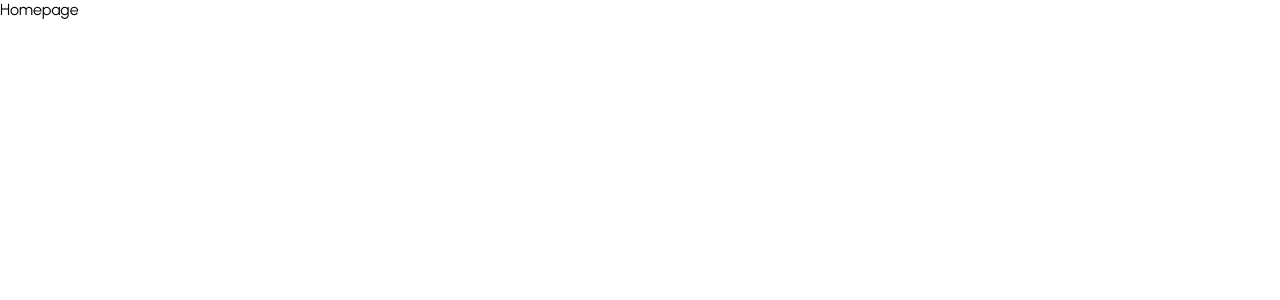
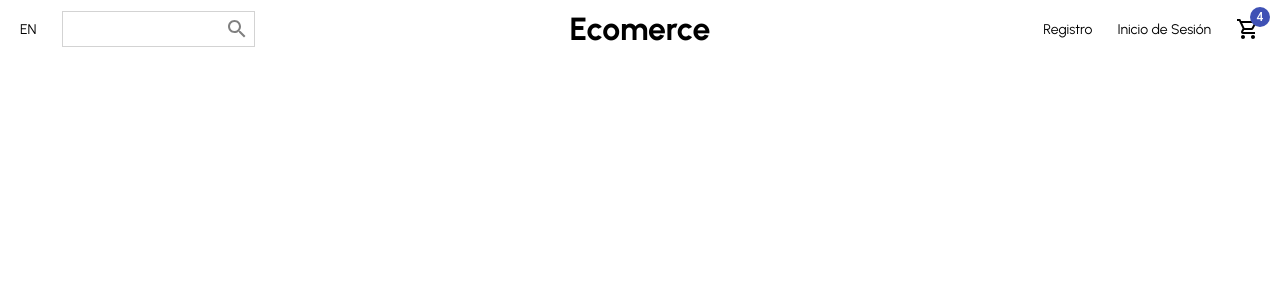
Before and after one commit to alexis19b/ecomerce-frontend, a React (Create React App) app: page / in a window 1280 px wide. Shown: the top 300 px of the page. Built offline with nearby package versions, Linux system fonts and the light colour scheme.

Commit message:
Added Navbar

```diff
--- a/package.json
+++ b/package.json
@@ -3,6 +3,8 @@
   "version": "0.1.0",
   "private": true,
   "dependencies": {
+    "@material-ui/core": "^4.12.3",
+    "@material-ui/icons": "^4.11.2",
     "@testing-library/jest-dom": "^5.14.1",
     "@testing-library/react": "^11.2.7",
     "@testing-library/user-event": "^12.8.3",
--- /dev/null
+++ b/src/components/navbar/Navbar.jsx
@@ -0,0 +1,47 @@
+import { Badge } from "@material-ui/core";
+import { ShoppingCartOutlined } from "@material-ui/icons";
+import React from "react";
+
+import {
+  Center,
+  Container,
+  Input,
+  Language,
+  Left,
+  Rigth,
+  SearchContainer,
+  Wrapper,
+  Logo,
+  MenuItem,
+  SearchIcon,
+} from "./style";
+
+const Navbar = () => {
+  return (
+    <Container>
+      <Wrapper>
+        <Left>
+          <Language>EN</Language>
+          <SearchContainer>
+            <Input />
+            <SearchIcon />
+          </SearchContainer>
+        </Left>
+        <Center>
+          <Logo>Ecomerce</Logo>
+        </Center>
+        <Rigth>
+          <MenuItem>Registro</MenuItem>
+          <MenuItem>Inicio de Sesión</MenuItem>
+          <MenuItem>
+            <Badge badgeContent={4} color="primary">
+              <ShoppingCartOutlined />
+            </Badge>
+          </MenuItem>
+        </Rigth>
+      </Wrapper>
+    </Container>
+  );
+};
+
+export default Navbar;
--- /dev/null
+++ b/src/components/navbar/style.js
@@ -0,0 +1,62 @@
+import { Search } from "@material-ui/icons";
+import styled from "styled-components";
+
+export const Container = styled.div`
+  height: 60px;
+`;
+
+export const Wrapper = styled.div`
+  padding: 10px 20px;
+  display: flex;
+  justify-content: space-between;
+  align-items: center;
+`;
+
+export const Left = styled.div`
+  flex: 1;
+  display: flex;
+  align-items: center;
+`;
+export const Language = styled.span`
+  font-size: 14px;
+  cursor: pointer;
+`;
+export const Input = styled.input`
+  border: none;
+  outline: none;
+`;
+
+export const SearchIcon = styled(Search)`
+  color: gray;
+  font-size: 16px;
+`;
+
+export const Center = styled.div`
+  flex: 1;
+  text-align: center;
+`;
+
+export const Logo = styled.h1`
+  font-weight: bold;
+`;
+
+export const Rigth = styled.div`
+  flex: 1;
+  display: flex;
+  align-items: center;
+  justify-content: flex-end;
+`;
+
+export const MenuItem = styled.div`
+  font-size: 14px;
+  cursor: pointer;
+  margin-left: 25px;
+`;
+
+export const SearchContainer = styled.div`
+  border: 0.5px solid lightgray;
+  display: flex;
+  align-items: center;
+  margin-left: 25px;
+  padding: 5px;
+`;
--- a/src/pages/home/Home.jsx
+++ b/src/pages/home/Home.jsx
@@ -1,7 +1,12 @@
 import React from "react";
+import Navbar from "../../components/navbar/Navbar";
 
 const Home = () => {
-  return <div>Homepage</div>;
+  return (
+    <div>
+      <Navbar />
+    </div>
+  );
 };
 
 export default Home;
```
Also changed, not shown: src/components/anuncios/Anuncios.jsx (added), src/components/anuncios/style.js (added), 1 other file (tests, documents, lock files or other folders).
